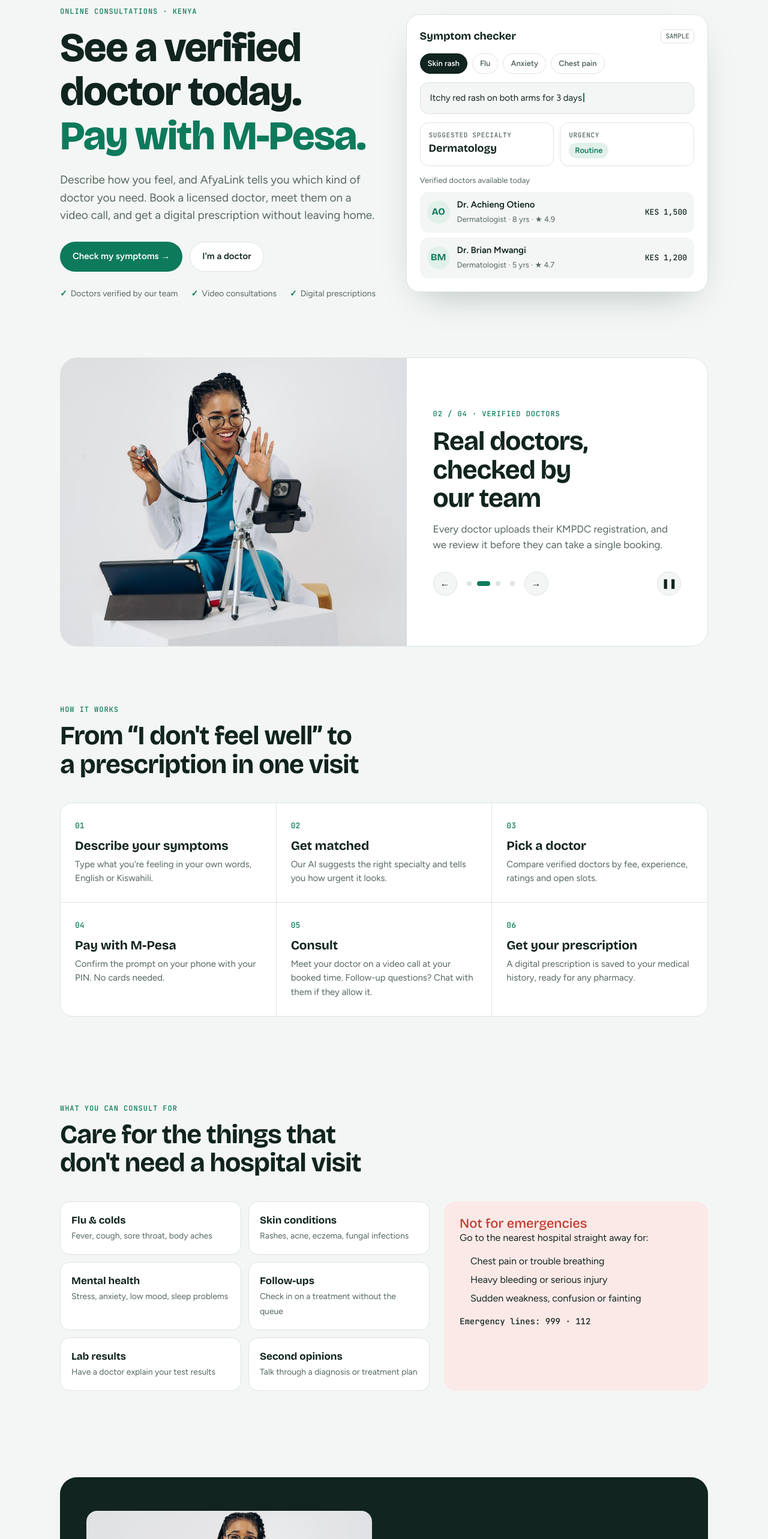
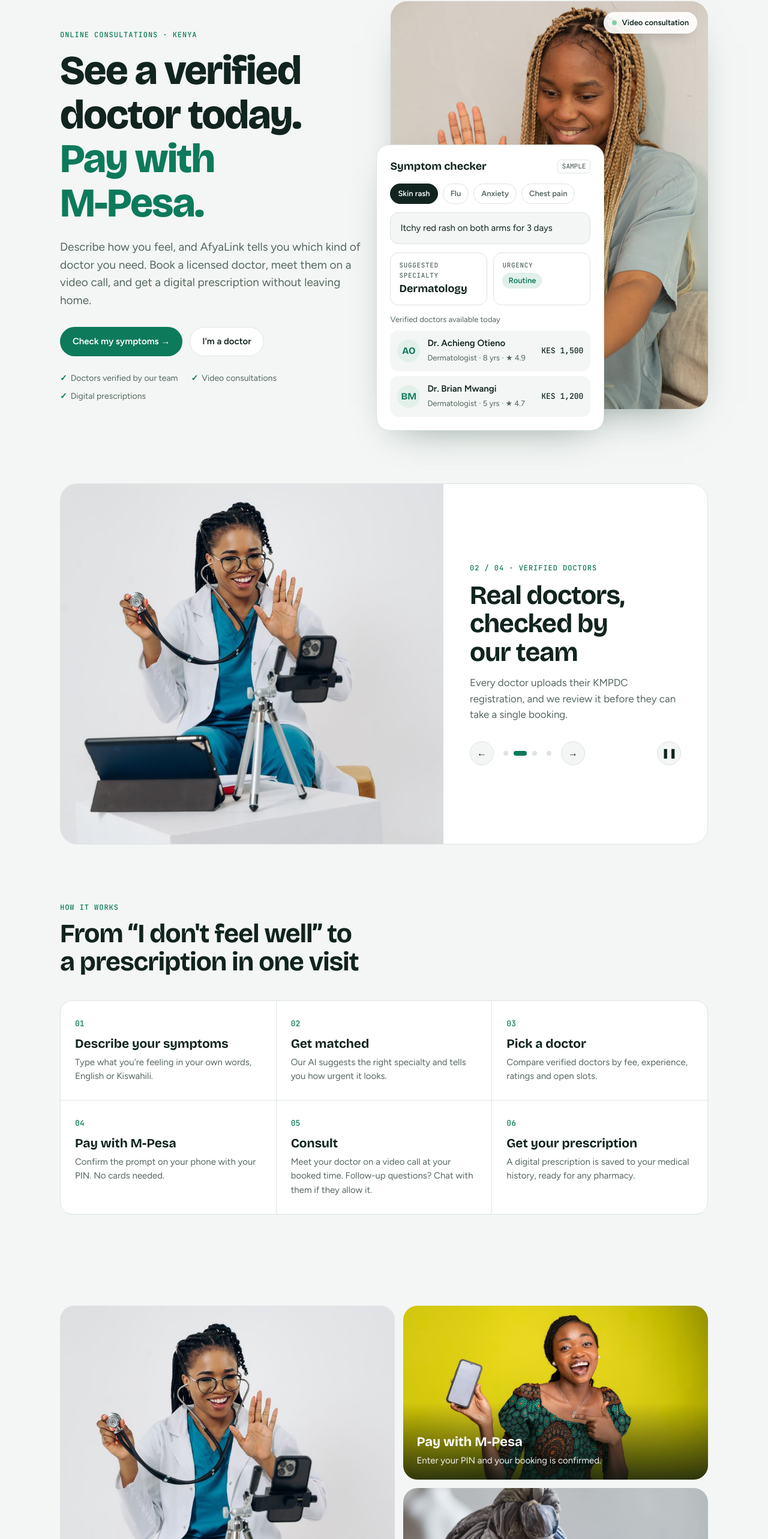
Before and after one commit to shalimohamed/afyalink, a Next.js app: page / in a window 1280 px wide. Shown: the part 119-2685 px from the top of the page at 60% size. Built offline with nearby package versions, Linux system fonts and the light colour scheme.

Commit message:
Landing: big photo hero, photo mosaic, larger slideshow and doctors photo

```diff
--- a/app/globals.css
+++ b/app/globals.css
@@ -46,7 +46,22 @@ nav{display:flex;align-items:center;justify-content:space-between;padding-block:
 .navcta .login{text-decoration:none;font-weight:600;padding:8px 6px}
 
 /* hero */
-.hero{display:grid;grid-template-columns:1.05fr 1fr;gap:48px;align-items:center;padding-block:40px 72px}
+.hero{display:grid;grid-template-columns:1fr 1.05fr;gap:48px;align-items:center;padding-block:32px 64px}
+.hero-visual{position:relative;padding-bottom:36px}
+.hero-photo{position:relative;height:clamp(520px,58vw,680px);border-radius:28px;overflow:hidden;background:var(--soft);box-shadow:0 30px 70px -40px rgba(10,40,32,.55)}
+.hero-photo img{object-fit:cover}
+.hero-visual .demo{position:absolute;left:-24px;bottom:0;width:min(380px,88%);z-index:2}
+.hero-chip{position:absolute;top:18px;right:18px;display:inline-flex;align-items:center;gap:8px;padding:8px 14px;border-radius:999px;background:color-mix(in srgb,var(--surface) 92%,transparent);color:var(--ink);font-size:13px;font-weight:600;box-shadow:0 8px 24px -12px rgba(0,0,0,.4)}
+.live-dot{width:8px;height:8px;border-radius:50%;background:#2BB673;box-shadow:0 0 0 0 rgba(43,182,115,.6);animation:pulse 2s infinite}
+@keyframes pulse{70%{box-shadow:0 0 0 8px rgba(43,182,115,0)}100%{box-shadow:0 0 0 0 rgba(43,182,115,0)}}
+.mosaic{display:grid;grid-template-columns:1.1fr 1fr;grid-template-rows:290px 290px;gap:14px;margin-block:8px 72px}
+.mosaic figure{position:relative;margin:0;border-radius:24px;overflow:hidden;background:var(--soft)}
+.mosaic-tall{grid-row:span 2}
+.mosaic img{object-fit:cover;transition:transform .7s ease}
+.mosaic figure:hover img{transform:scale(1.04)}
+.mosaic figcaption{position:absolute;inset:auto 0 0 0;padding:48px 22px 20px;background:linear-gradient(transparent,rgba(8,20,16,.78));color:#fff;display:grid;gap:2px}
+.mosaic figcaption b{font-family:var(--display);font-size:22px}
+.mosaic figcaption span{font-size:15px;opacity:.92}
 .hero > *{min-width:0}
 .hero h1{font-size:clamp(40px,6vw,68px);font-weight:800;letter-spacing:-.025em;margin-top:14px}
 .hero h1 em{font-style:normal;color:var(--accent)}
@@ -57,9 +72,9 @@ nav{display:flex;align-items:center;justify-content:space-between;padding-block:
 
 /* showcase: full-width slideshow between the hero and "How it works".
    Big photo on the left, the slide's words and controls on the right. */
-.showcase{display:grid;grid-template-columns:1.15fr 1fr;padding:0;margin-block:24px;background:var(--surface);border:1px solid var(--line);border-radius:28px;overflow:hidden}
+.showcase{display:grid;grid-template-columns:1.45fr 1fr;padding:0;margin-block:24px;background:var(--surface);border:1px solid var(--line);border-radius:28px;overflow:hidden}
 .showcase > *{min-width:0}
-.show-photo{position:relative;min-height:480px;background:var(--soft)}
+.show-photo{position:relative;min-height:600px;background:var(--soft)}
 .show-photo img{object-fit:cover}
 .slide{position:absolute;inset:0;opacity:0;transition:opacity .9s ease}
 .slide[data-active="true"]{opacity:1}
@@ -140,7 +155,7 @@ section{padding-block:72px}
 .notfor li{margin-bottom:6px}
 .notfor .call{margin-top:16px;font-family:var(--mono);font-size:14px}
 
-.doctors{background:var(--ink);color:var(--bg);border-radius:28px;padding:56px 44px;display:grid;grid-template-columns:1fr 1fr;gap:40px;align-items:center}
+.doctors{background:var(--ink);color:var(--bg);border-radius:28px;padding:56px 44px;display:grid;grid-template-columns:1.2fr 1fr;gap:40px;align-items:center}
 .doctors > *{min-width:0}
 .doctors .eyebrow{color:var(--sun)}
 .doctors h2{font-size:clamp(30px,4vw,44px);font-weight:700;margin-top:10px}
@@ -150,7 +165,7 @@ section{padding-block:72px}
 .doctors li b{display:block;font-family:var(--display);font-size:17px}
 .doctors li span{opacity:.75;font-size:14px}
 .btn-sun{background:var(--sun);color:#11241F;margin-top:10px}
-.doctors-photo{position:relative;aspect-ratio:16/9;border-radius:18px;overflow:hidden;margin-bottom:28px}
+.doctors-photo{position:relative;aspect-ratio:4/3;border-radius:20px;overflow:hidden;margin-bottom:28px}
 .doctors-photo img{object-fit:cover;object-position:50% 30%}
 footer .credits{flex-basis:100%;font-size:12px}
 
@@ -330,8 +345,14 @@ code{font-family:var(--mono);font-size:.9em}
   .navlinks{display:none}
   .doctors{padding:40px 24px}
   .showcase{grid-template-columns:1fr}
-  .show-photo{min-height:0;aspect-ratio:4/3}
+  .show-photo{min-height:0;aspect-ratio:4/5}
   .show-text{padding:28px 24px 32px}
+  .hero-photo{height:min(520px,120vw)}
+  .hero-visual{padding-bottom:0}
+  .hero-visual .demo{position:relative;left:auto;bottom:auto;width:auto;margin:-96px 14px 0}
+  .mosaic{grid-template-columns:1fr;grid-template-rows:none}
+  .mosaic figure{height:320px}
+  .mosaic-tall{grid-row:auto;height:440px!important}
 }
 @media (max-width:560px){
   .steps,.svc-list,.trust{grid-template-columns:1fr}
--- a/app/page.tsx
+++ b/app/page.tsx
@@ -4,6 +4,10 @@ import SymptomDemo from "@/components/SymptomDemo";
 // Free Pexels/Unsplash photo (credited in the footer). Importing it lets Next.js
 // read its size and generate a blurred placeholder while it loads.
 import doctorPhoto from "@/public/images/doctor.jpg";
+import doctorCallPhoto from "@/public/images/doctor-call.jpg";
+import patientCallPhoto from "@/public/images/patient-call.jpg";
+import patientWavePhoto from "@/public/images/patient-wave.jpg";
+import paymentPhoto from "@/public/images/payment.jpg";
 
 const steps = [
   ["Describe your symptoms", "Type what you're feeling in your own words, English or Kiswahili."],
@@ -69,7 +73,24 @@ export default function Home() {
             <span>Digital prescriptions</span>
           </div>
         </div>
-        <SymptomDemo />
+        {/* A big photo with the symptom-checker card overlapping its lower corner. */}
+        <div className="hero-visual">
+          <div className="hero-photo">
+            <Image
+              src={patientWavePhoto}
+              alt="A young woman smiling and waving at her doctor on a phone video call"
+              fill
+              priority
+              sizes="(max-width: 900px) 100vw, 560px"
+              placeholder="blur"
+              style={{ objectPosition: "50% 18%" }}
+            />
+            <span className="hero-chip">
+              <span className="live-dot" aria-hidden="true" /> Video consultation
+            </span>
+          </div>
+          <SymptomDemo />
+        </div>
       </header>
 
       <Showcase />
@@ -88,6 +109,31 @@ export default function Home() {
             </div>
           ))}
         </div>
+      </section>
+
+      {/* Photo mosaic: one tall photo and two wide ones, each with a short caption. */}
+      <section className="mosaic" aria-label="AfyaLink in everyday life">
+        <figure className="mosaic-tall">
+          <Image src={doctorCallPhoto} alt="A smiling doctor with a stethoscope waving on a video call" fill sizes="(max-width: 900px) 100vw, 560px" placeholder="blur" style={{ objectPosition: "50% 30%" }} />
+          <figcaption>
+            <b>Doctors you can trust</b>
+            <span>Every doctor&apos;s KMPDC registration is checked by our team.</span>
+          </figcaption>
+        </figure>
+        <figure>
+          <Image src={paymentPhoto} alt="A woman smiling and pointing at her phone" fill sizes="(max-width: 900px) 100vw, 520px" placeholder="blur" style={{ objectPosition: "50% 30%" }} />
+          <figcaption>
+            <b>Pay with M-Pesa</b>
+            <span>Enter your PIN and your booking is confirmed.</span>
+          </figcaption>
+        </figure>
+        <figure>
+          <Image src={patientCallPhoto} alt="A woman smiling during a video call on her phone at home" fill sizes="(max-width: 900px) 100vw, 520px" placeholder="blur" style={{ objectPosition: "50% 40%" }} />
+          <figcaption>
+            <b>Care from your sofa</b>
+            <span>No matatu, no queue, no waiting room.</span>
+          </figcaption>
+        </figure>
       </section>
 
       <section id="services">
@@ -125,7 +171,7 @@ export default function Home() {
                 src={doctorPhoto}
                 alt="A doctor in a white coat talking to a patient on a phone video call"
                 fill
-                sizes="(max-width: 900px) 100vw, 480px"
+                sizes="(max-width: 900px) 100vw, 560px"
                 placeholder="blur"
               />
             </div>
```
